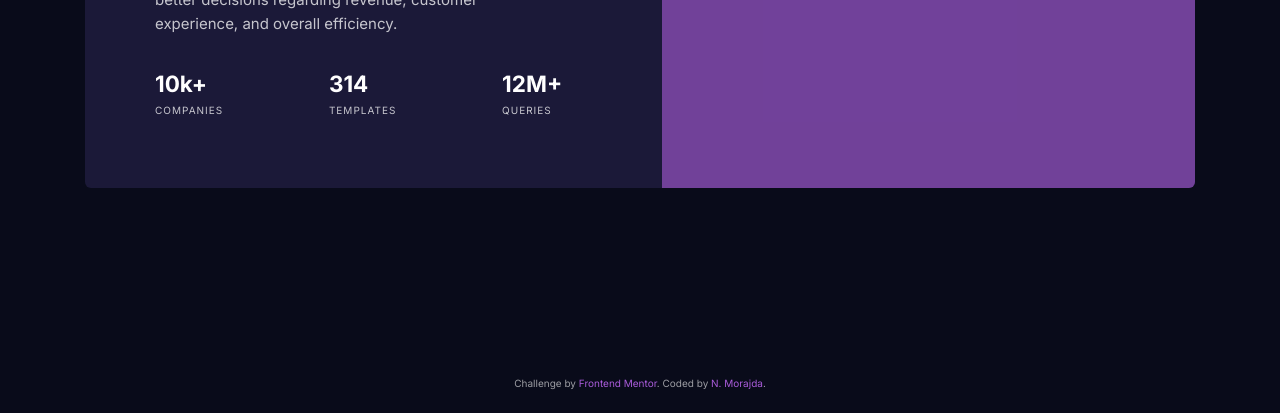
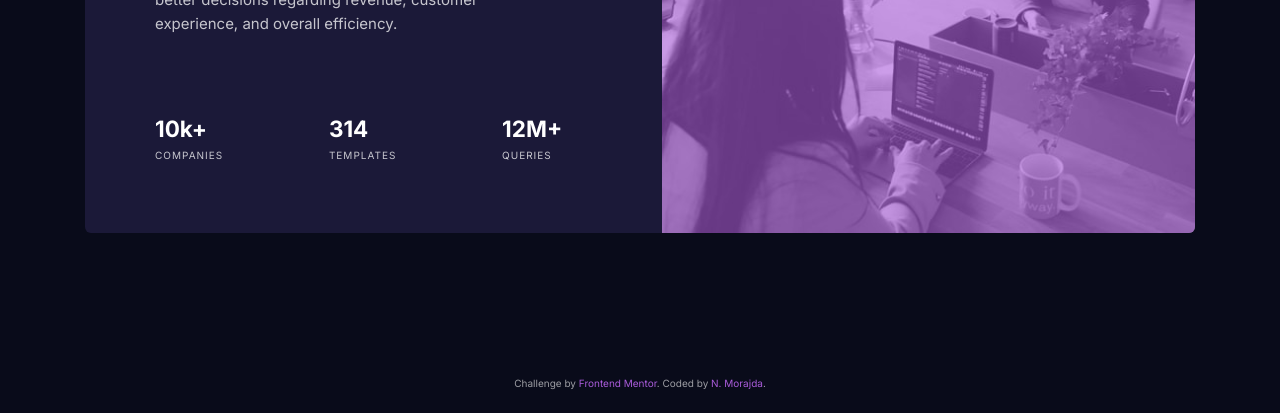
Before and after one commit to nmorajda/stats-preview-card-component, a plain HTML site: page index.html in a window 1280 px wide. Shown: the part 387-800 px from the top of the page. Drawn offline with Linux system fonts and the light colour scheme; the site is published under a folder, as on GitHub Pages, so addresses that start at the root find nothing.

Commit message:
Fixed image show

```diff
--- a/index.html
+++ b/index.html
@@ -17,8 +17,8 @@
         <div class="card">
             <div class="card__image">
                 <picture>
-                    <source srcset="/images/image-header-desktop.jpg" media="(min-width: 800px)">
-                    <img src="/images/image-header-mobile.jpg" alt="Company" />
+                    <source srcset="images/image-header-desktop.jpg" media="(min-width: 800px)">
+                    <img src="images/image-header-mobile.jpg" alt="Company" />
                 </picture>
             </div>
             <div class="card__body">
```
